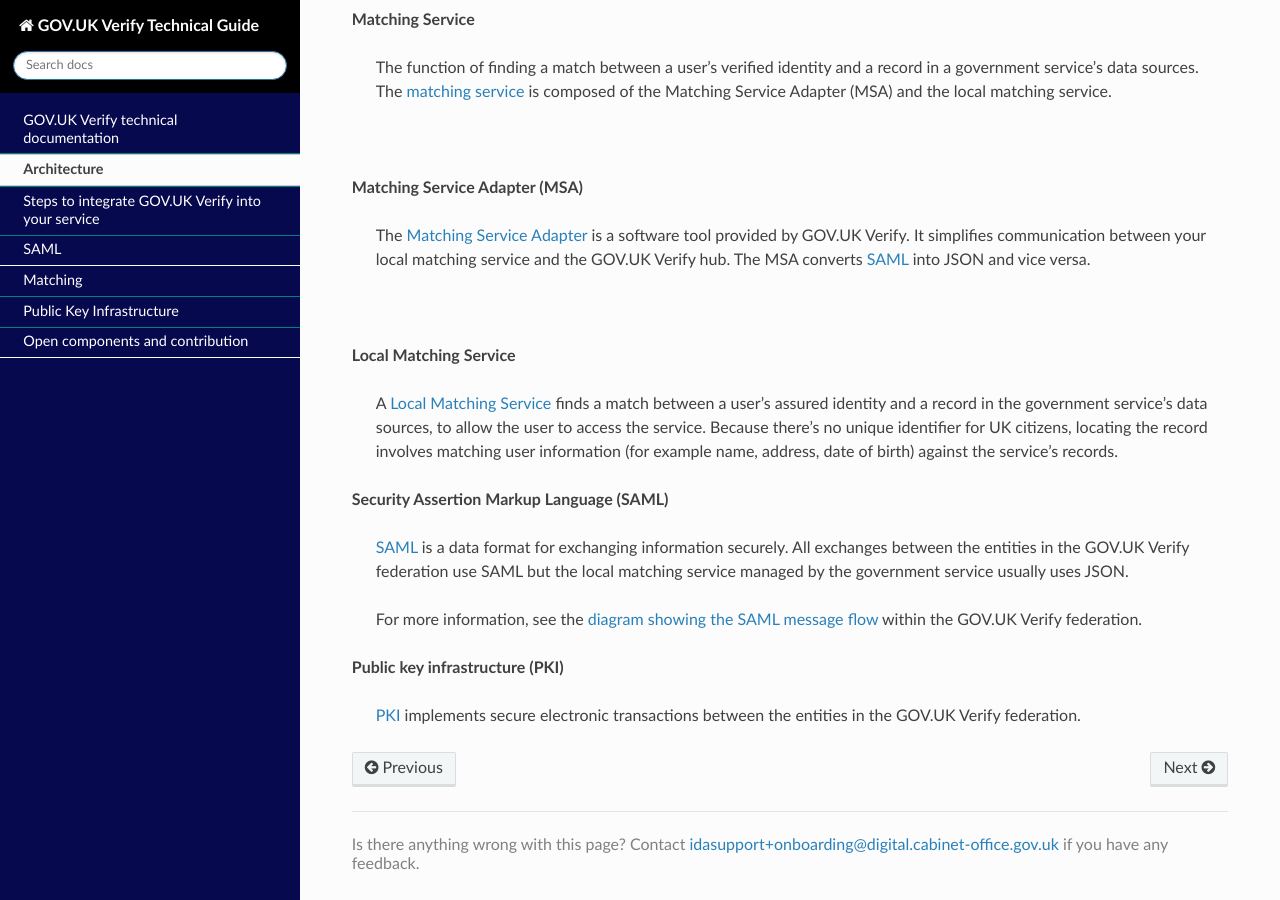
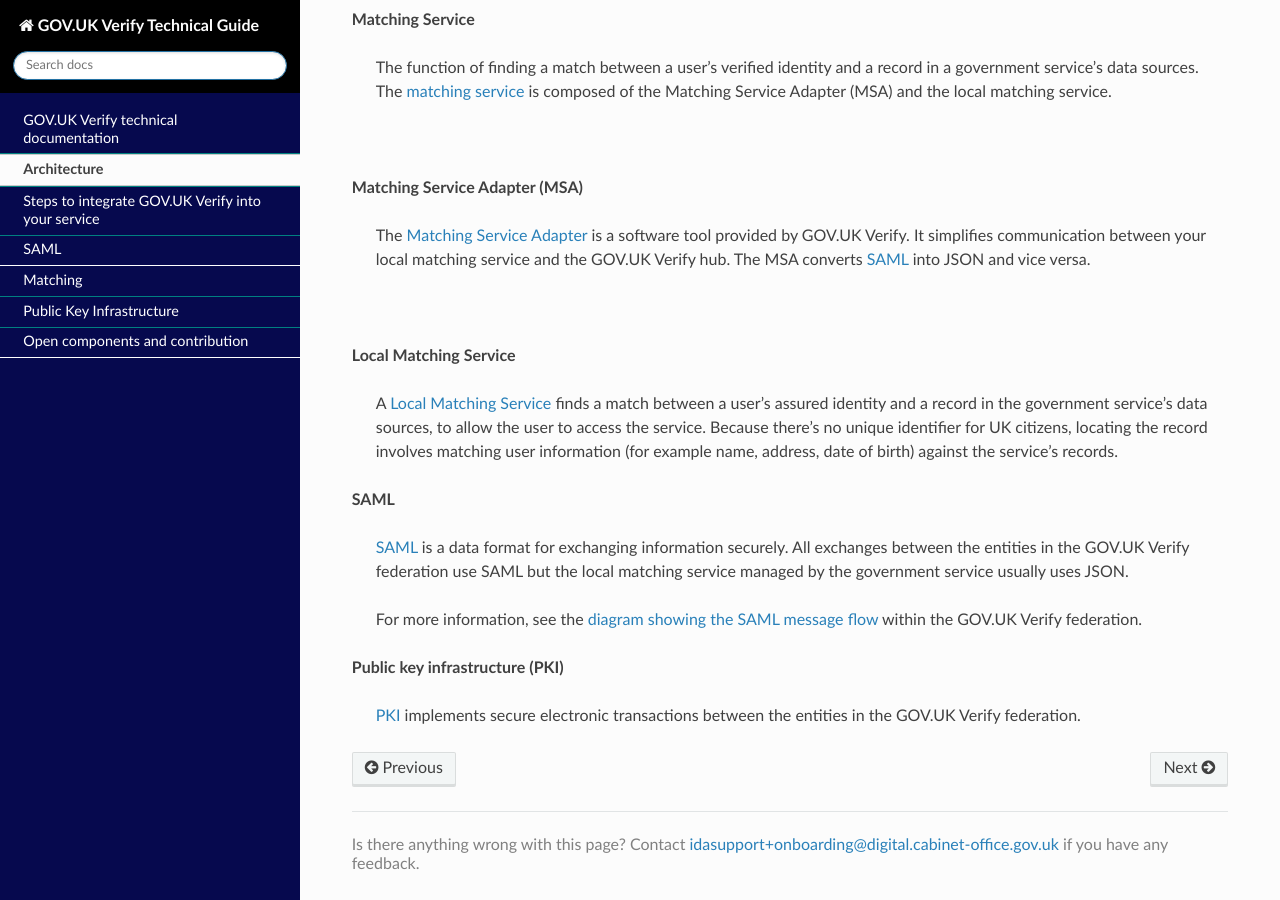
Before and after one commit to alphagov/rp-onboarding-tech-docs, a Sphinx documentation site: the page built from source/pages/arch/arch.rst, in a window 1280 px wide and 900 px high, scrolled down 1920 px. Built offline with Sphinx 7.4.7 and the Read the Docs theme 2.0.0, drawn with Linux system fonts in a browser that asks for light colours; nearby versions of some CDN libraries; pages that are not in the unit, such as notebooks, are missing from menus; comment, search, counter and statistics services are not loaded.

Commit message:
Removed acronym explanation from heading
Removed acronym explanation from heading -- style change

```diff
--- a/source/pages/arch/arch.rst
+++ b/source/pages/arch/arch.rst
@@ -75,7 +75,7 @@
 
      A :ref:`Local Matching Service <localmatchingservice>` finds a match between a user’s assured identity and a record in the government service's data sources, to allow the user to access the service. Because there’s no unique identifier for UK citizens, locating the record involves matching user information (for example name, address, date of birth) against the service’s records.
 
-**Security Assertion Markup Language (SAML)**
+**SAML**
 
  :ref:`SAML <saml>` is a data format for exchanging information securely. All exchanges between the entities in the GOV.UK Verify federation use SAML but the local matching service managed by the government service usually uses JSON.
 
```
